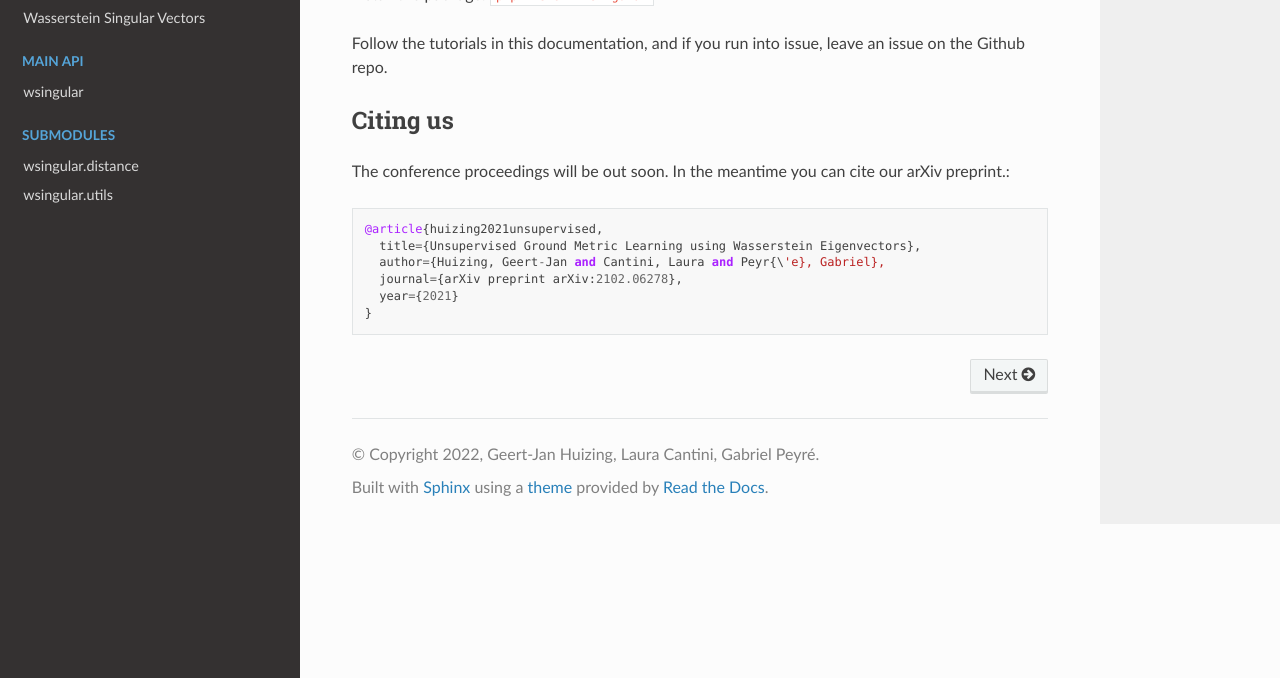
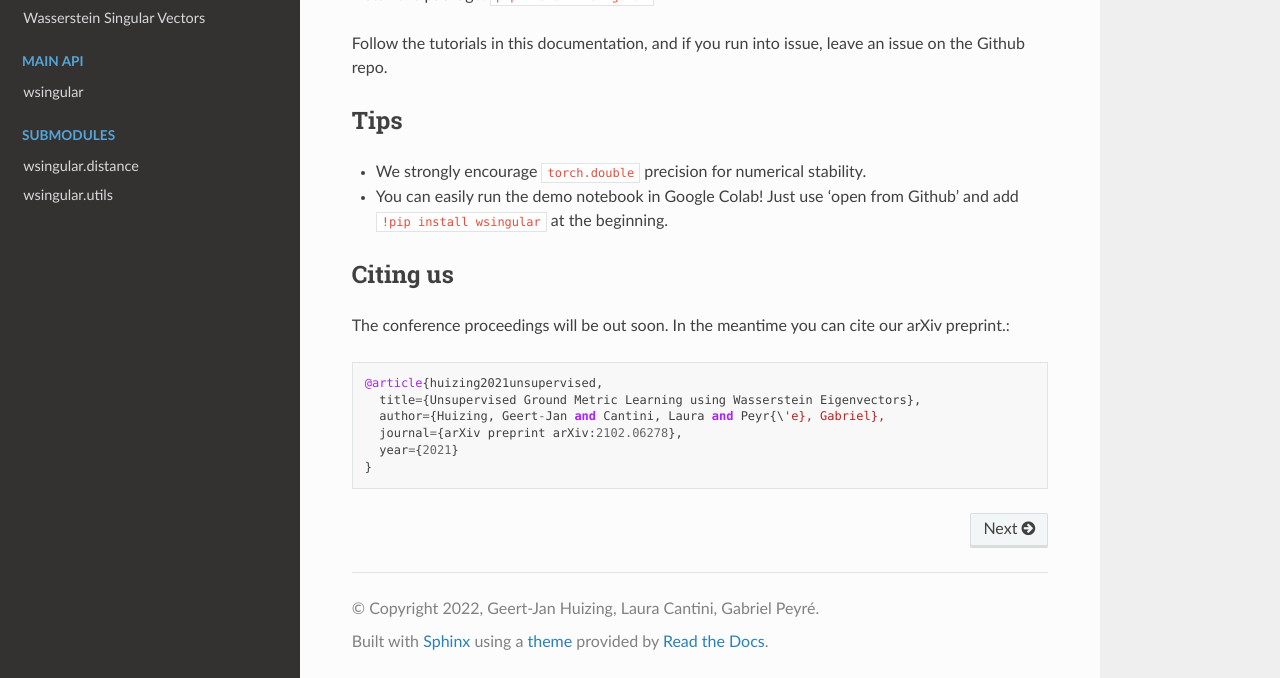
Before and after one commit to CSDUlm/wsingular, a Sphinx documentation site: the page built from docs/index.rst, in a window 1280 px wide and 900 px high, scrolled down 702 px, cut to the strip 222-900 px from the top of the window. Built offline with Sphinx 7.4.7 and the Read the Docs theme 2.0.0, drawn with Linux system fonts in a browser that asks for light colours.

Commit message:
tips in the docs

```diff
--- a/docs/index.rst
+++ b/docs/index.rst
@@ -61,6 +61,12 @@ Install the package: :code:`pip install wsingular`
 
 Follow the tutorials in this documentation, and if you run into issue, leave an issue on the :ref:`Github repo<https://github.com/gjhuizing/wsingular>`.
 
+Tips
+-------
+
+- We strongly encourage :code:`torch.double` precision for numerical stability.
+- You can easily run the demo notebook in Google Colab! Just use 'open from Github' and add :code:`!pip install wsingular` at the beginning.
+
 Citing us
 ---------
 
```
